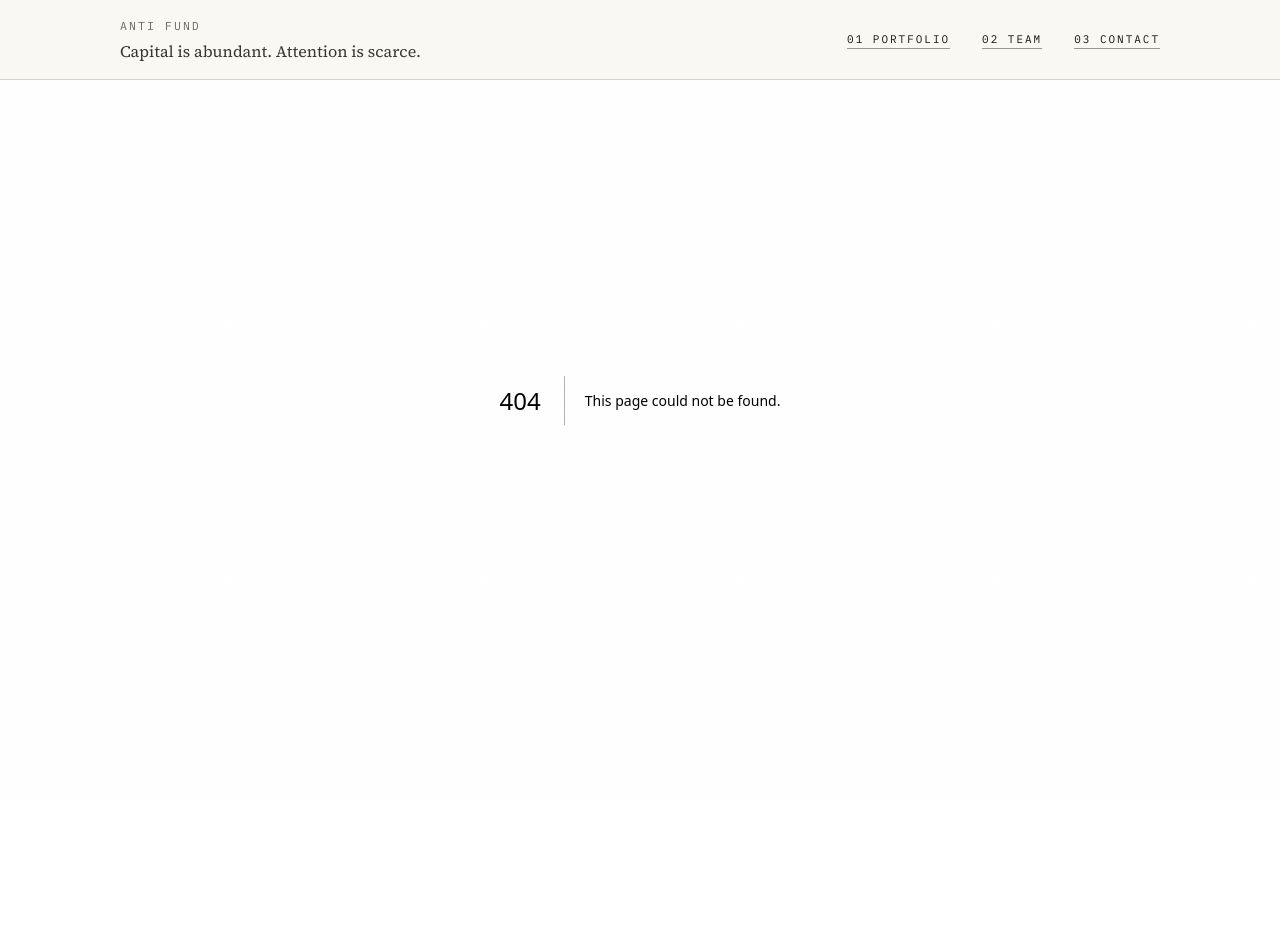
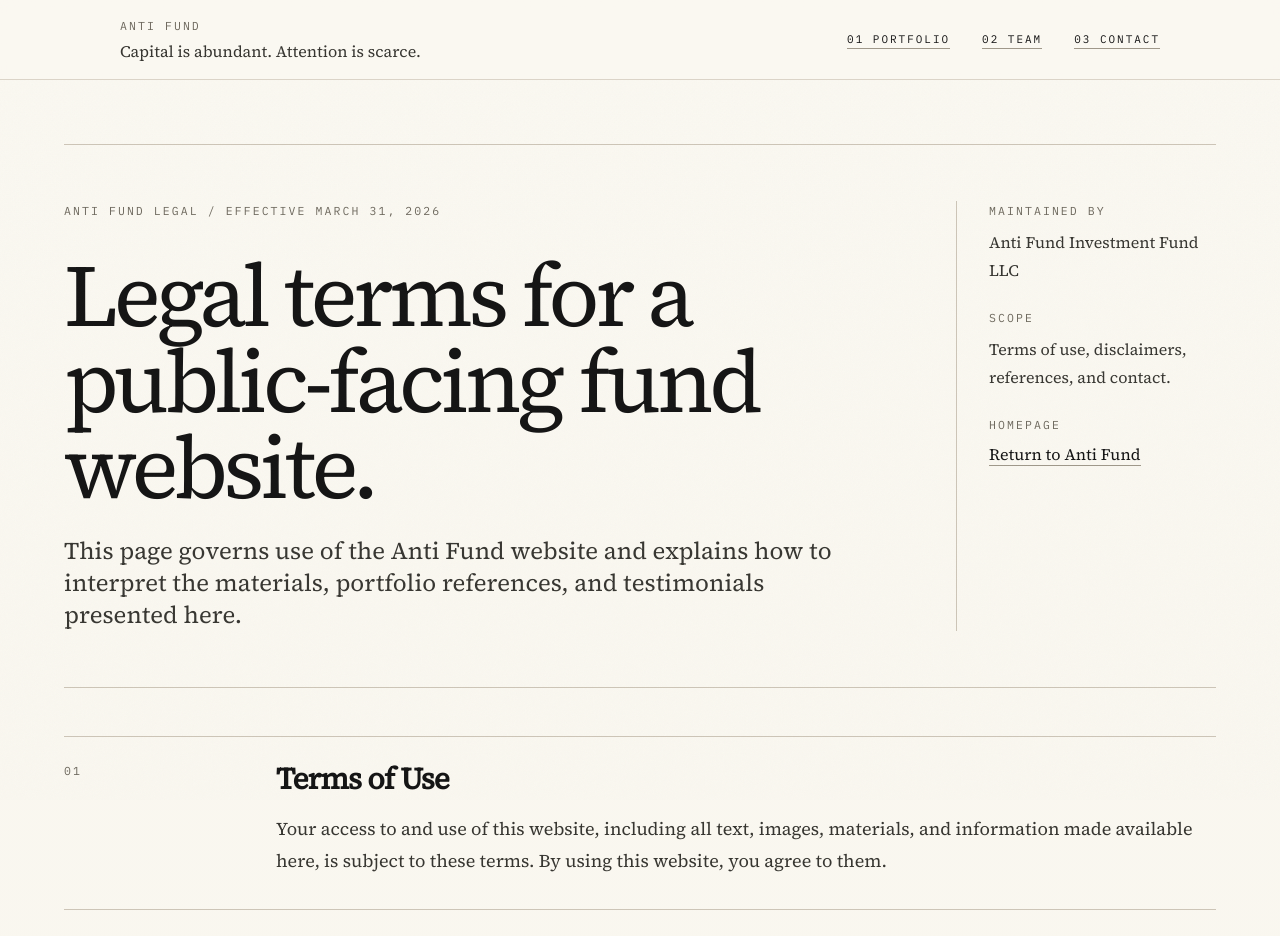
Before and after one commit to geoffreywoo/anti-fund, a Next.js app: page /legal in a window 1280 px wide. Before the commit this address had no page. Shown: the top 936 px of the page. Before the commit the page ends 800 px from the top, so only its background shows below. Built offline with nearby package versions, Linux system fonts and the light colour scheme.

Commit message:
feat: move fund disclosure to legal page

```diff
--- /dev/null
+++ b/app/legal/page.tsx
@@ -0,0 +1,172 @@
+import type { Metadata } from "next";
+import Footer from "@/components/Footer";
+
+const sections = [
+  {
+    title: "Terms of Use",
+    body: [
+      "Your access to and use of this website, including all text, images, materials, and information made available here, is subject to these terms. By using this website, you agree to them.",
+    ],
+  },
+  {
+    title: "Who We Are",
+    body: [
+      "This website is maintained and operated by Anti Fund Investment Fund LLC. References on this website to “Anti Fund,” “we,” “our,” or similar terms may describe the firm generally, but the relevant activities may be conducted by one or more separate Anti Fund-related entities or vehicles.",
+    ],
+  },
+  {
+    title: "Materials and Information",
+    body: [
+      "The materials on this website are provided for general informational purposes only. They may be incomplete, selective, summary in nature, or based in part on information from third parties that has not been independently verified by Anti Fund.",
+      "Anti Fund may also be subject to confidentiality obligations to portfolio companies, funds, investors, counterparties, and other third parties. As a result, descriptions on this website may omit information that would otherwise be relevant to a full understanding of a topic.",
+    ],
+  },
+  {
+    title: "No Offer, Solicitation, or Advice",
+    body: [
+      "Nothing on this website constitutes an offer to sell, or a solicitation of an offer to buy, any security, fund interest, or other financial instrument. Nothing on this website is intended to provide investment, legal, tax, accounting, or other professional advice, and nothing here should be used as the basis for any investment decision.",
+      "Any offer relating to an Anti Fund-sponsored investment vehicle will be made only through definitive offering documents, and only to persons who satisfy applicable legal and eligibility requirements. This website is not directed to prospective investors in any Anti Fund fund or vehicle.",
+    ],
+  },
+  {
+    title: "Portfolio Companies, Testimonials, and Forward-Looking Statements",
+    body: [
+      "Any portfolio companies, founder quotes, case references, or other examples appearing on this website are illustrative only. They do not represent all investments made by Anti Fund vehicles, and no inference should be made that any referenced investment or company was or will be profitable.",
+      "Past performance is not indicative of future results. Any statements regarding future events, outcomes, or market conditions reflect views as of the date made, are subject to change without notice, and may not prove to be accurate.",
+    ],
+  },
+  {
+    title: "Third-Party Sites",
+    body: [
+      "This website may link to third-party websites or resources. Anti Fund does not control those sites and is not responsible for their content, accuracy, availability, or security practices. Access to any third-party site is at your own risk.",
+    ],
+  },
+  {
+    title: "Submitting Information",
+    body: [
+      "If you send us business plans, decks, messages, or other materials, you should not assume that those materials will be treated as confidential unless Anti Fund has expressly agreed to do so in writing. We may review similar ideas or materials from multiple sources.",
+    ],
+  },
+  {
+    title: "Ownership and Use",
+    body: [
+      "All content, design elements, graphics, logos, and other materials on this website are protected by applicable intellectual property laws. Except as permitted by law, you may not reproduce, republish, modify, distribute, or create derivative works from this website without prior written permission from Anti Fund or the applicable rights holder.",
+    ],
+  },
+  {
+    title: "Disclaimer of Warranties and Limitation of Liability",
+    body: [
+      "This website and all materials are provided on an “as is” and “as available” basis without warranties of any kind, express or implied, to the fullest extent permitted by law. To the fullest extent permitted by law, Anti Fund disclaims liability for any damages arising out of or relating to your use of, or reliance on, this website or any materials available through it.",
+    ],
+  },
+  {
+    title: "Changes to These Terms",
+    body: [
+      "Anti Fund may revise these terms from time to time. Your continued use of the website after changes are posted constitutes your acceptance of the updated terms.",
+    ],
+  },
+  {
+    title: "Governing Law",
+    body: [
+      "These terms, and any dispute arising out of or relating to this website, are governed by the laws of the State of California, without regard to conflict-of-laws principles.",
+    ],
+  },
+  {
+    title: "Contact",
+    body: [
+      "Questions regarding this website or these terms may be sent to founders@antifund.com or ir@antifund.com.",
+    ],
+  },
+] as const;
+
+export const metadata: Metadata = {
+  title: "Legal | Anti Fund",
+  description: "Terms of use and legal notices for Anti Fund.",
+  openGraph: {
+    title: "Legal | Anti Fund",
+    description: "Terms of use and legal notices for Anti Fund.",
+    url: "https://antifund.com/legal",
+  },
+  twitter: {
+    title: "Legal | Anti Fund",
+    description: "Terms of use and legal notices for Anti Fund.",
+  },
+};
+
+export default function LegalPage() {
+  return (
+    <main className="overflow-x-hidden pt-28 md:pt-36">
+      <section className="px-6 pb-16 md:px-10 lg:px-14">
+        <div className="mx-auto max-w-6xl">
+          <div className="border-y border-line py-10 md:py-14">
+            <div className="grid gap-10 lg:grid-cols-[minmax(0,1.35fr)_260px]">
+              <div>
+                <p className="paper-label mb-8">Anti Fund legal / effective March 31, 2026</p>
+                <h1 className="max-w-4xl font-display text-5xl leading-[0.98] tracking-[-0.05em] text-ink md:text-7xl lg:text-[5.5rem]">
+                  Legal terms for a public-facing fund website.
+                </h1>
+                <p className="mt-6 max-w-3xl text-xl leading-8 text-ink-soft md:text-2xl">
+                  This page governs use of the Anti Fund website and explains
+                  how to interpret the materials, portfolio references, and
+                  testimonials presented here.
+                </p>
+              </div>
+
+              <aside className="border-t border-line pt-8 lg:border-l lg:border-t-0 lg:pl-8 lg:pt-0">
+                <dl className="space-y-6">
+                  <div>
+                    <dt className="paper-label">Maintained by</dt>
+                    <dd className="mt-2 text-base leading-7 text-ink-soft">
+                      Anti Fund Investment Fund LLC
+                    </dd>
+                  </div>
+
+                  <div>
+                    <dt className="paper-label">Scope</dt>
+                    <dd className="mt-2 text-base leading-7 text-ink-soft">
+                      Terms of use, disclaimers, references, and contact.
+                    </dd>
+                  </div>
+
+                  <div>
+                    <dt className="paper-label">Homepage</dt>
+                    <dd className="mt-2 text-base text-ink">
+                      <a href="/" className="paper-link">
+                        Return to Anti Fund
+                      </a>
+                    </dd>
+                  </div>
+                </dl>
+              </aside>
+            </div>
+          </div>
+
+          <div className="mt-12 grid gap-8">
+            {sections.map((section, index) => (
+              <section
+                key={section.title}
+                className="border-t border-line pt-6 md:grid md:grid-cols-[180px_minmax(0,1fr)] md:gap-8"
+              >
+                <div className="paper-label">
+                  {String(index + 1).padStart(2, "0")}
+                </div>
+                <div>
+                  <h2 className="text-2xl font-semibold tracking-[-0.03em] text-ink md:text-3xl">
+                    {section.title}
+                  </h2>
+                  <div className="mt-4 space-y-4 text-base leading-8 text-ink-soft md:text-lg">
+                    {section.body.map((paragraph) => (
+                      <p key={paragraph}>{paragraph}</p>
+                    ))}
+                  </div>
+                </div>
+              </section>
+            ))}
+          </div>
+        </div>
+      </section>
+
+      <Footer />
+    </main>
+  );
+}
--- a/components/Footer.tsx
+++ b/components/Footer.tsx
@@ -10,31 +10,14 @@ export default function Footer() {
       <div className="mx-auto max-w-6xl border-t border-line pt-8">
         <div className="grid gap-12 md:grid-cols-[minmax(0,1.3fr)_minmax(0,0.7fr)]">
           <div>
-            <p className="paper-label mb-4">Disclosures</p>
-            <div className="max-w-3xl space-y-4 text-sm leading-7 text-ink-muted">
-              <p>
-                Anti Fund Investment Fund, LLC is the management company for
-                Anti Fund and related investment vehicles. This website is for
-                informational purposes only and does not constitute an offer to
-                sell, or a solicitation of an offer to buy, any security or
-                investment product.
-              </p>
-              <p>
-                Any such offer will be made only by means of definitive
-                offering documents and only to persons who meet applicable
-                eligibility requirements. Nothing on this website should be
-                relied upon as investment, legal, tax, or accounting advice or
-                as the basis for any investment decision.
-              </p>
-              <p>
-                Portfolio companies, founder testimonials, and other references
-                are illustrative only, do not represent all investments made by
-                Anti Fund vehicles, and should not be assumed to be profitable.
-                Past performance is not indicative of future results. Any
-                investment involves risk, including the possible loss of
-                principal.
-              </p>
-            </div>
+            <p className="paper-label mb-4">Legal</p>
+            <p className="max-w-2xl text-sm leading-7 text-ink-muted">
+              Terms of use, disclaimers, portfolio-reference guidance, and
+              contact information are available on the legal page.
+            </p>
+            <a href="/legal" className="paper-link mt-4 inline-block text-base">
+              Read legal notice
+            </a>
           </div>
 
           <div className="space-y-6">
--- a/components/Nav.tsx
+++ b/components/Nav.tsx
@@ -1,6 +1,7 @@
 "use client";
 
 import { useEffect, useId, useRef, useState } from "react";
+import { usePathname } from "next/navigation";
 
 const links = [
   { href: "#portfolio", label: "Portfolio" },
@@ -9,11 +10,14 @@ const links = [
 ];
 
 export default function Nav() {
+  const pathname = usePathname();
   const [isOpen, setIsOpen] = useState(false);
   const [isScrolled, setIsScrolled] = useState(false);
   const menuId = useId();
   const buttonRef = useRef<HTMLButtonElement>(null);
   const dialogRef = useRef<HTMLDivElement>(null);
+  const isHome = pathname === "/";
+  const homeHref = isHome ? "#top" : "/";
 
   useEffect(() => {
     const handleScroll = () => {
@@ -88,7 +92,7 @@ export default function Nav() {
     <>
       <header className="fixed inset-x-0 top-0 z-[var(--z-nav)] border-b border-line/70 bg-paper/90 backdrop-blur-sm">
         <div className="mx-auto flex max-w-6xl items-center justify-between px-6 py-4 md:px-10 lg:px-14">
-          <a href="#top" className="min-w-0 text-ink transition-colors hover:text-ink-soft">
+          <a href={homeHref} className="min-w-0 text-ink transition-colors hover:text-ink-soft">
             <div className="paper-label">Anti Fund</div>
             <div className="mt-1 text-sm text-ink-soft md:text-base">
               Capital is abundant. Attention is scarce.
@@ -99,7 +103,7 @@ export default function Nav() {
             {links.map((link, index) => (
               <a
                 key={link.href}
-                href={link.href}
+                href={isHome ? link.href : `/${link.href}`}
                 className="paper-link font-mono text-[11px] uppercase tracking-[0.18em]"
               >
                 {String(index + 1).padStart(2, "0")} {link.label}
@@ -143,7 +147,7 @@ export default function Nav() {
                 {links.map((link, index) => (
                   <a
                     key={link.href}
-                    href={link.href}
+                    href={isHome ? link.href : `/${link.href}`}
                     className="flex min-h-14 items-baseline justify-between border-b border-line py-5 last:border-b-0"
                     onClick={closeMenu}
                   >
```
Also changed, not shown: 1 other file (tests, documents, lock files or other folders).
